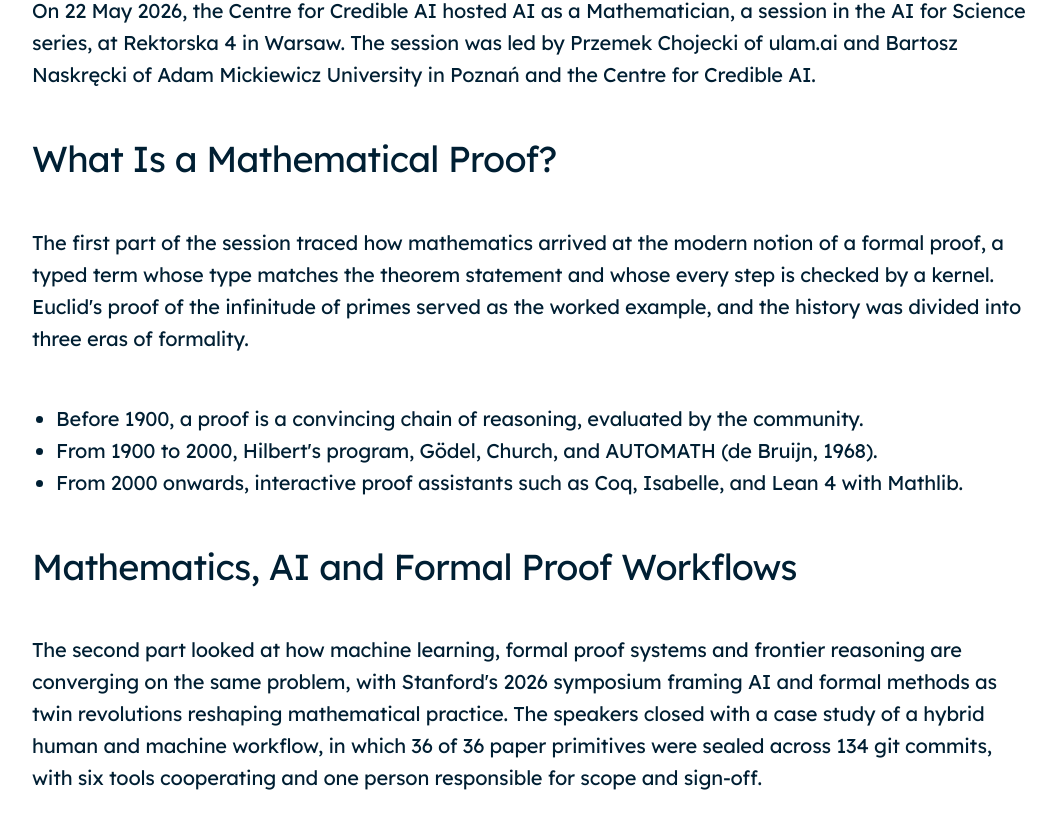
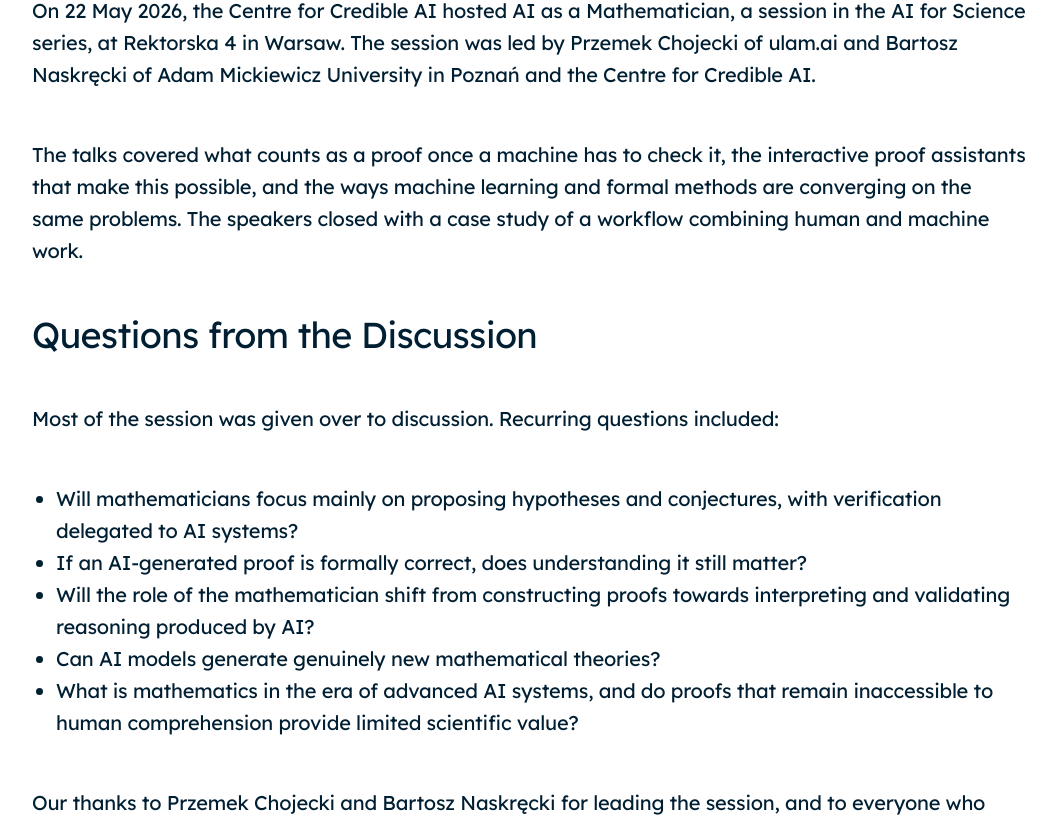
Before and after one commit to CredibleAI/CredibleAI.github.io, a Next.js app: page /news/ai-for-science-ai-as-a-mathematician in a window 1280 px wide. Shown: the part 634-1451 px from the top of the page, without its empty margins (110-1166 px from the left). Built offline with nearby package versions, Linux system fonts and the light colour scheme; no server answers.

Commit message:
Describe the AI for Science session rather than recounting it.

```diff
--- a/src/data/news/ai-for-science-ai-as-a-mathematician.ts
+++ b/src/data/news/ai-for-science-ai-as-a-mathematician.ts
@@ -28,36 +28,9 @@ export const aiForScienceAiAsAMathematician: Article = {
       text: "On 22 May 2026, the Centre for Credible AI hosted AI as a Mathematician, a session in the AI for Science series, at Rektorska 4 in Warsaw. The session was led by Przemek Chojecki of ulam.ai and Bartosz Naskręcki of Adam Mickiewicz University in Poznań and the Centre for Credible AI.",
     },
     {
-      id: "proof-heading",
-      type: "heading",
-      level: 2,
-      text: "What Is a Mathematical Proof?",
-    },
-    {
-      id: "proof-content",
+      id: "talks",
       type: "paragraph",
-      text: "The first part of the session traced how mathematics arrived at the modern notion of a formal proof, a typed term whose type matches the theorem statement and whose every step is checked by a kernel. Euclid's proof of the infinitude of primes served as the worked example, and the history was divided into three eras of formality.",
-    },
-    {
-      id: "proof-eras",
-      type: "list",
-      items: [
-        "Before 1900, a proof is a convincing chain of reasoning, evaluated by the community.",
-        "From 1900 to 2000, Hilbert's program, Gödel, Church, and AUTOMATH (de Bruijn, 1968).",
-        "From 2000 onwards, interactive proof assistants such as Coq, Isabelle, and Lean 4 with Mathlib.",
-      ],
-      ordered: false,
-    },
-    {
-      id: "workflows-heading",
-      type: "heading",
-      level: 2,
-      text: "Mathematics, AI and Formal Proof Workflows",
-    },
-    {
-      id: "workflows-content",
-      type: "paragraph",
-      text: "The second part looked at how machine learning, formal proof systems and frontier reasoning are converging on the same problem, with Stanford's 2026 symposium framing AI and formal methods as twin revolutions reshaping mathematical practice. The speakers closed with a case study of a hybrid human and machine workflow, in which 36 of 36 paper primitives were sealed across 134 git commits, with six tools cooperating and one person responsible for scope and sign-off.",
+      text: "The talks covered what counts as a proof once a machine has to check it, the interactive proof assistants that make this possible, and the ways machine learning and formal methods are converging on the same problems. The speakers closed with a case study of a workflow combining human and machine work.",
     },
     {
       id: "questions-heading",
```
